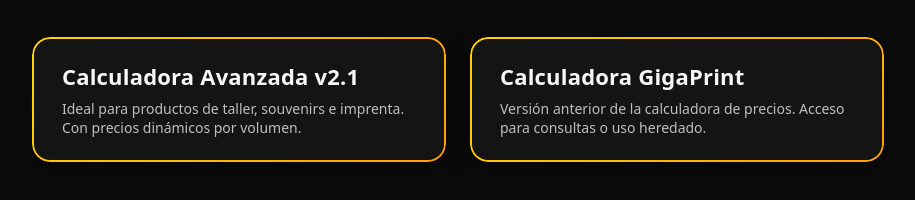
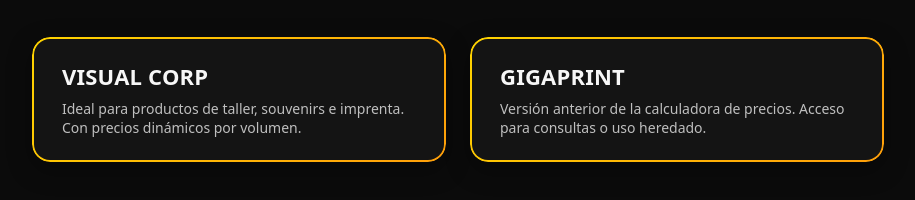
Before and after one commit to estebanico10/Calculadora, a plain HTML site: page index.html in a window 1280 px wide. Shown: the part 368-568 px from the top of the page, without its empty margins (182-1097 px from the left). Drawn offline with Linux system fonts and the light colour scheme.

Commit message:
index.html

```diff
--- a/index.html
+++ b/index.html
@@ -3,7 +3,7 @@
 <head>
   <meta http-equiv="Content-Type" content="text/html; charset=UTF-8">
   <meta name="viewport" content="width=device-width, initial-scale=1">
-  <title>Portal de Calculadoras · VisualCorp</title>
+  <title>Portal de Calculadoras</title>
   <style>
     :root{
       --bg:#0b0b0b;
@@ -120,15 +120,16 @@
 
     <main class="portal-grid">
       <a href="VisualCORP.html" class="btn-portal">
-        <span class="title">Calculadora Avanzada v2.1</span>
+        <span class="title">VISUAL CORP</span>
         <span class="description">Ideal para productos de taller, souvenirs e imprenta. Con precios dinámicos por volumen.</span>
       </a>
 
-      <a href="gigaprint.html" class="btn-portal">
-        <span class="title">Calculadora GigaPrint</span>
+      <a href=GigaPrint.html" class="btn-portal">
+        <span class="title">GIGAPRINT</span>
         <span class="description">Versión anterior de la calculadora de precios. Acceso para consultas o uso heredado.</span>
       </a>
     </main>
   </div>
 </body>
+
 </html>
```
